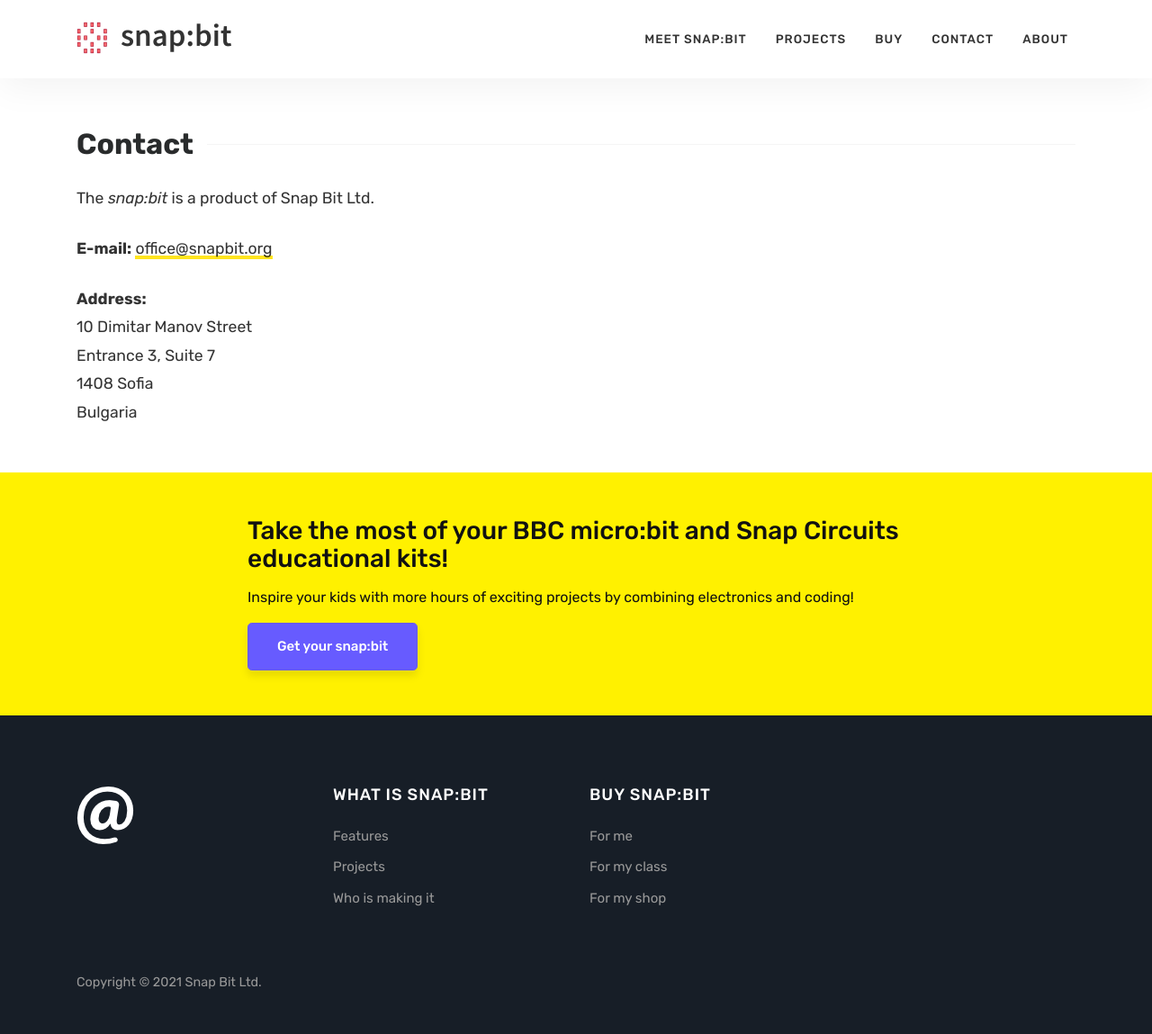
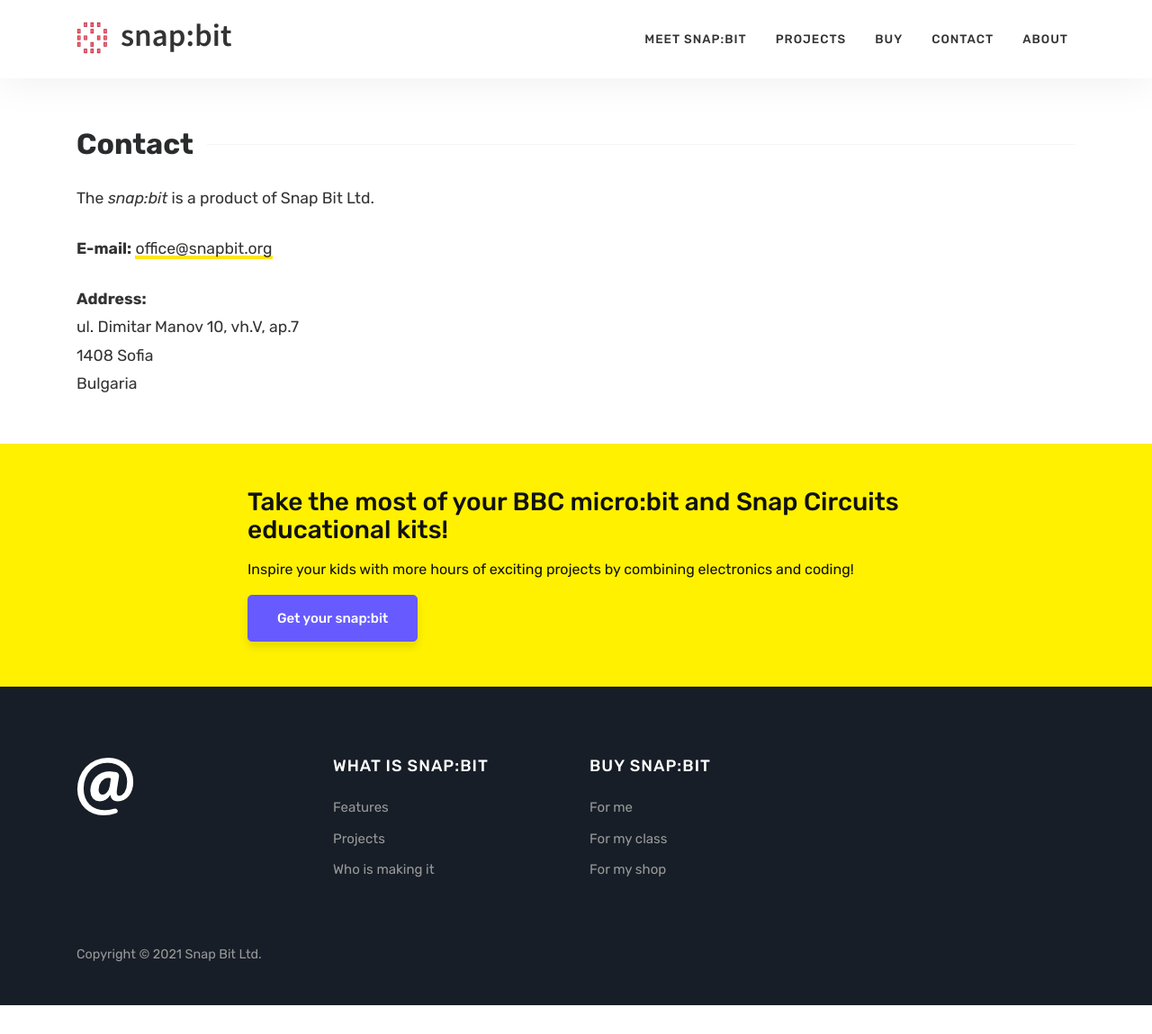
Before and after one commit to snap-bit/snap-bit.github.io, a Jekyll site: the page built from contact.md, in a window 1280 px wide and 1149 px high. Shown: the whole window at 90% size. Built offline with Jekyll 4.4.1, drawn with Linux system fonts in a browser that asks for light colours.

Commit message:
update address (#36)

```diff
--- a/contact.md
+++ b/contact.md
@@ -8,7 +8,6 @@
 **E-mail:** [office@snapbit.org](mailto:office@snapbit.org)
 
 **Address:**<br>
-10 Dimitar Manov Street<br>
-Entrance 3, Suite 7<br>
+ul. Dimitar Manov 10, vh.V, ap.7<br>
 1408 Sofia<br>
 Bulgaria<br>
```
